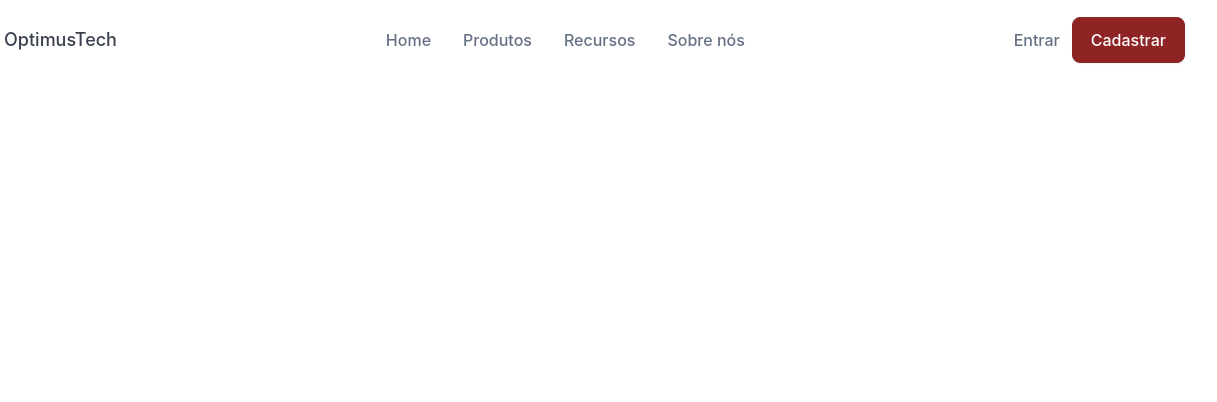
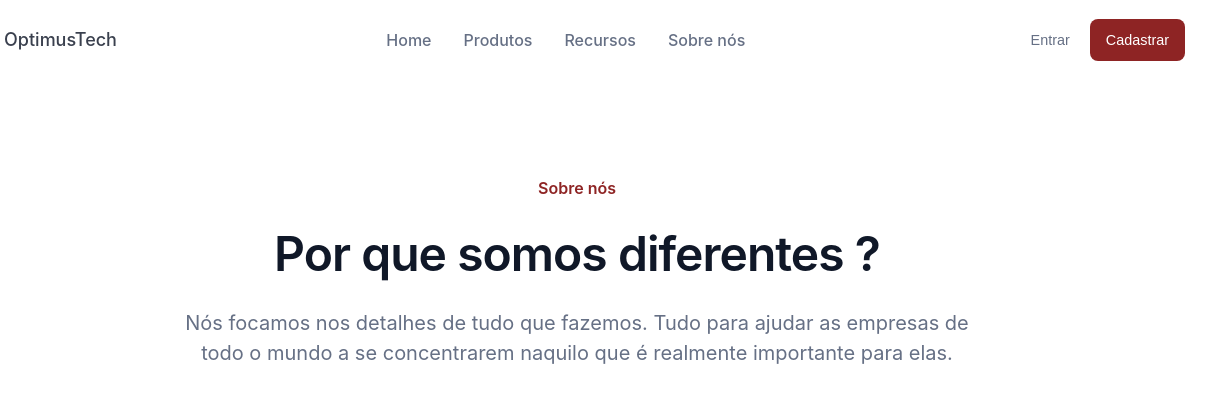
Before and after one commit to GustavoBuenok/optimustech-vagas, a plain HTML site: page index.html in a window 1280 px wide. Shown: the full height of the page, 63-1280 px from the left. Drawn offline with Linux system fonts and the light colour scheme.

Commit message:
cabeçalho

```diff
--- /dev/null
+++ b/cabeçalho.css
@@ -0,0 +1,39 @@
+.cabecalho{
+    display: flex;
+    height: 407px;
+    padding: 96px 0px;
+    flex-direction: column;
+    align-items: center;
+    gap: 24px;
+    align-self: stretch;
+}
+
+.cabecalho-text1{
+    color: #8E2424;
+    font-family: Inter;
+    font-size: 16px;
+    font-style: normal;
+    font-weight: 600;
+    line-height: 24px;
+}
+
+.cabecalho-titulo{
+    color: var(--gray-900, #101828);
+    font-family: Inter;
+    font-size: 48px;
+    font-style: normal;
+    font-weight: 600;
+    line-height: 60px;
+    letter-spacing: -0.96px;
+}
+
+.cabecalho-text2{
+    width: 791px;
+    color: var(--gray-500, #667085);
+    text-align: center;
+    font-family: Inter;
+    font-size: 20px;
+    font-style: normal;
+    font-weight: 400;
+    line-height: 30px;
+}
--- a/index.html
+++ b/index.html
@@ -6,6 +6,7 @@
     <title>Document</title>
     <link rel="stylesheet" href="reset.css">
     <link rel="stylesheet" href="navbar.css">
+    <link rel="stylesheet" href="cabeçalho.css">
 
 </head>
 <body>
@@ -22,14 +23,24 @@
                 <li class="navbar-item"><a class="navbar-link" href="">Recursos</a></li>
                 <li class="navbar-item"><a class="navbar-link" href="">Sobre nós</a></li>
             </ul>
-            <div class="navbar-botoes">
-                <a href="" class="navbar-botao_texto1">Entrar</a>
-                <button class="navbar-botao2" name="botaoEntrar" ><p class="navbar-botao_texto2">Cadastrar</p></button>
-            </div>
+            <div class="buttons">
+                <button>Entrar</button>
+                <button id="signUp">Cadastrar</button>
+              </div>
 
         </div>
+    </header>
+    <section class="cabecalho">
+        <span class="cabecalho-text1">
+            Sobre nós
+        </span>
+        <h2 class="cabecalho-titulo">
+            Por que somos diferentes ?
+        </h2>
+        <p class="cabecalho-text2">
+            Nós focamos nos detalhes de tudo que fazemos. Tudo para ajudar as empresas de todo o mundo a se concentrarem naquilo que é realmente importante para elas.
+        </p>
+    </section>
 
-
-    </header>
 </body>
 </html>
--- a/navbar.css
+++ b/navbar.css
@@ -1,3 +1,9 @@
+:root {
+    --text-color: #667085;
+    --main-color: #8E2424;
+  }
+
+
 header{
     display: flex;
     width: 100%;
@@ -67,22 +73,18 @@ header{
     text-decoration: none;
 }
 
-.navbar-botao2{
-    display: flex;
-    padding: 10px 18px;
-    justify-content: center;
-    align-items: center;
-    gap: 8px;
-    border-radius: 8px;
-    border: 1px solid #8E2424;
-    background: #8E2424;
-    box-shadow: 0px 1px 2px 0px rgba(16, 24, 40, 0.05);
-}
-.navbar-botao_texto2{
-    color: var(--base-white, #FFF);
-    font-family: Inter;
-    font-size: 16px;
-    font-style: normal;
+button {
+    padding: 0.8rem 1rem;
+    cursor: pointer;
+    border: none;
+    border-radius: 0.5rem;
     font-weight: 500;
-    line-height: 24px;
-}
+    background: none;
+    color: var(--text-color);
+    font-size: 0.9rem;
+  }
+
+  button#signUp {
+    background-color: #8E2424;
+    color: #FFF;
+  }
```
